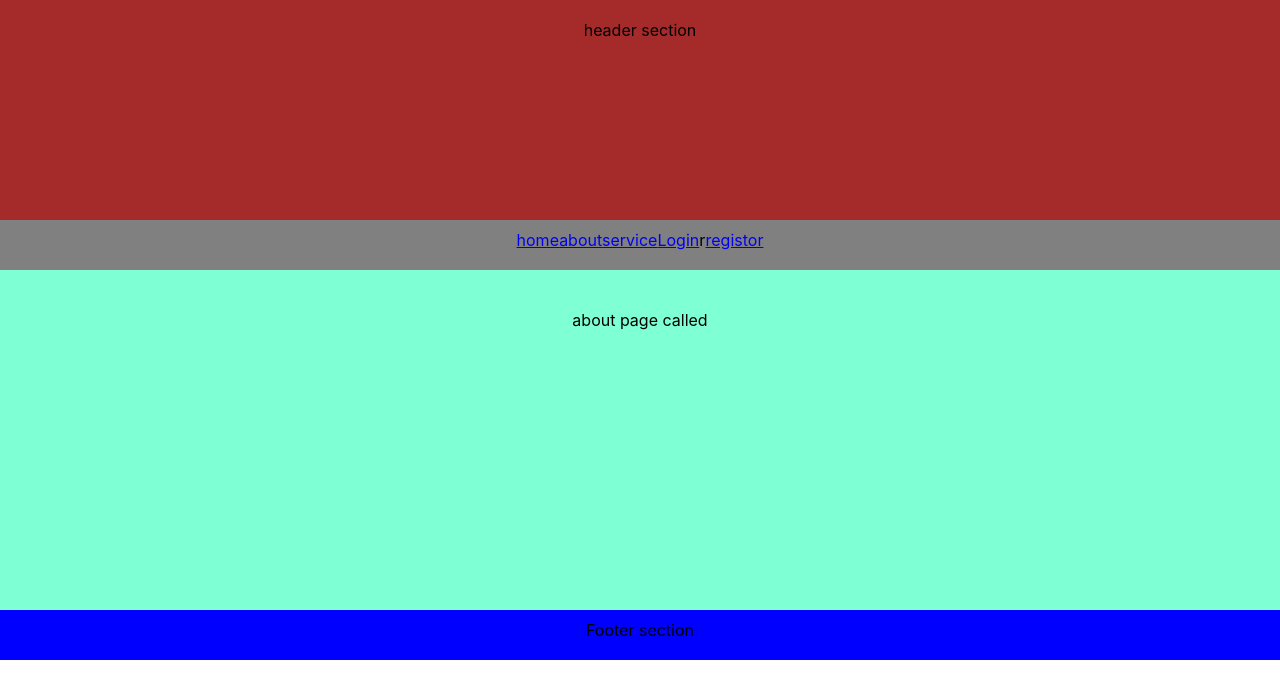
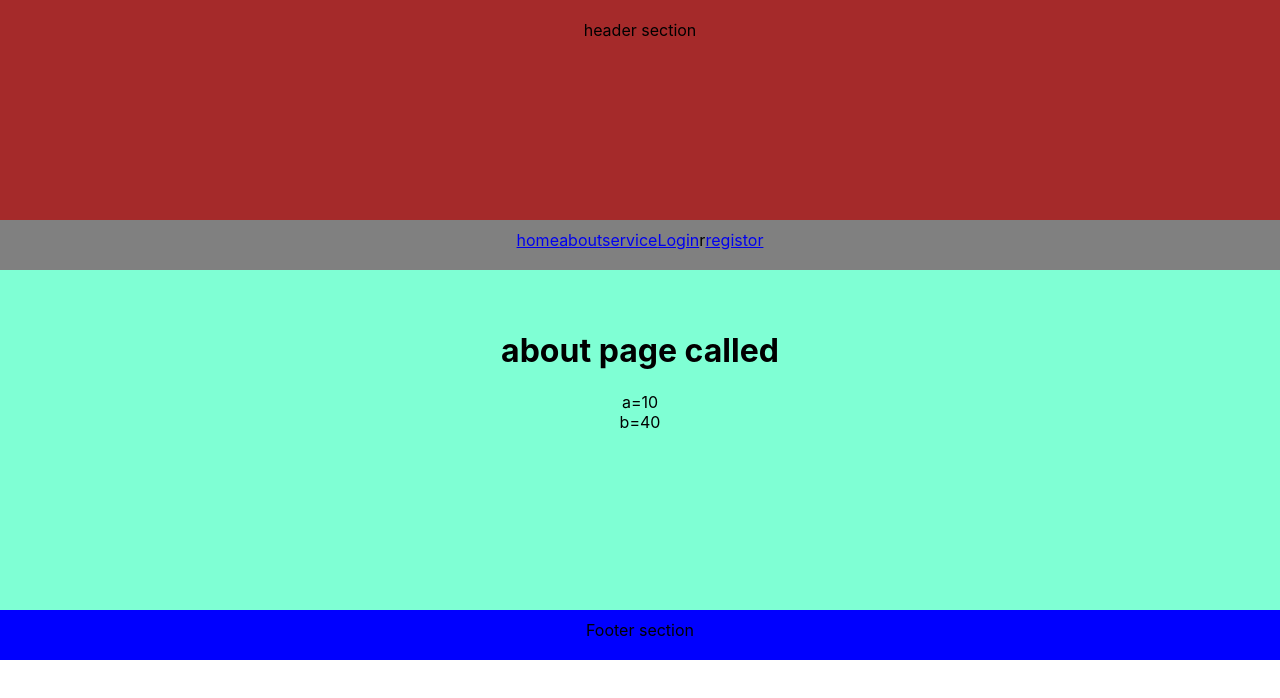
Before and after one commit to Parwatsinghpanwar/projectdemo, a React (Create React App) app: page /about in a window 1280 px wide. Shown: the top 698 px of the page. Built offline with nearby package versions, Linux system fonts and the light colour scheme.

Commit message:
Refactor About component and update menu links for consistency

```diff
--- a/src/App.js
+++ b/src/App.js
@@ -5,7 +5,7 @@ import Menu from './components/menucomponent/menu';
 import Content from './components/contentcomponet/content';
 import Footer from './components/footercomponent/footer';
 import Home from './components/homecomponent/home';
-import About from './components/aboutcomponent/about';
+import About from './components/aboutcomponent/About';
 import Service from './components/servicescomponent/service';
 import { Routes ,Route } from 'react-router-dom';
 import Login from './components/logincomponent/login';
--- /dev/null
+++ b/src/components/aboutcomponent/About.js
@@ -0,0 +1,19 @@
+import { useState } from "react";
+import './about.css'
+
+
+function About(){
+    const[a,seta]=useState(10);
+     const[b,setb]=useState(40);
+
+    return(
+  <div id= "content">
+    <h1>about page called</h1>
+    <span>a={a}</span>
+    <br/>
+    <span>b={b}</span>
+  </div>
+
+    );
+}
+export default About;
--- a/src/components/aboutcomponent/about.js
+++ /dev/null
@@ -1,11 +0,0 @@
-import './about.css'
-
-function about(){
-    return(
-  <div id= "content">
-    about page called
-  </div>
-
-    );
-}
-export default about;
--- a/src/components/menucomponent/menu.js
+++ b/src/components/menucomponent/menu.js
@@ -4,7 +4,7 @@ function menu(){
     return(
         <div id="menu">
             <Link to="/"> home</Link>
-            <Link to="/about">about</Link>
+            <Link to="/About">about</Link>
             <Link to="/service">service</Link>
             <Link to="/login">Login</Link>
             r<Link to="/registor">registor</Link>
```
